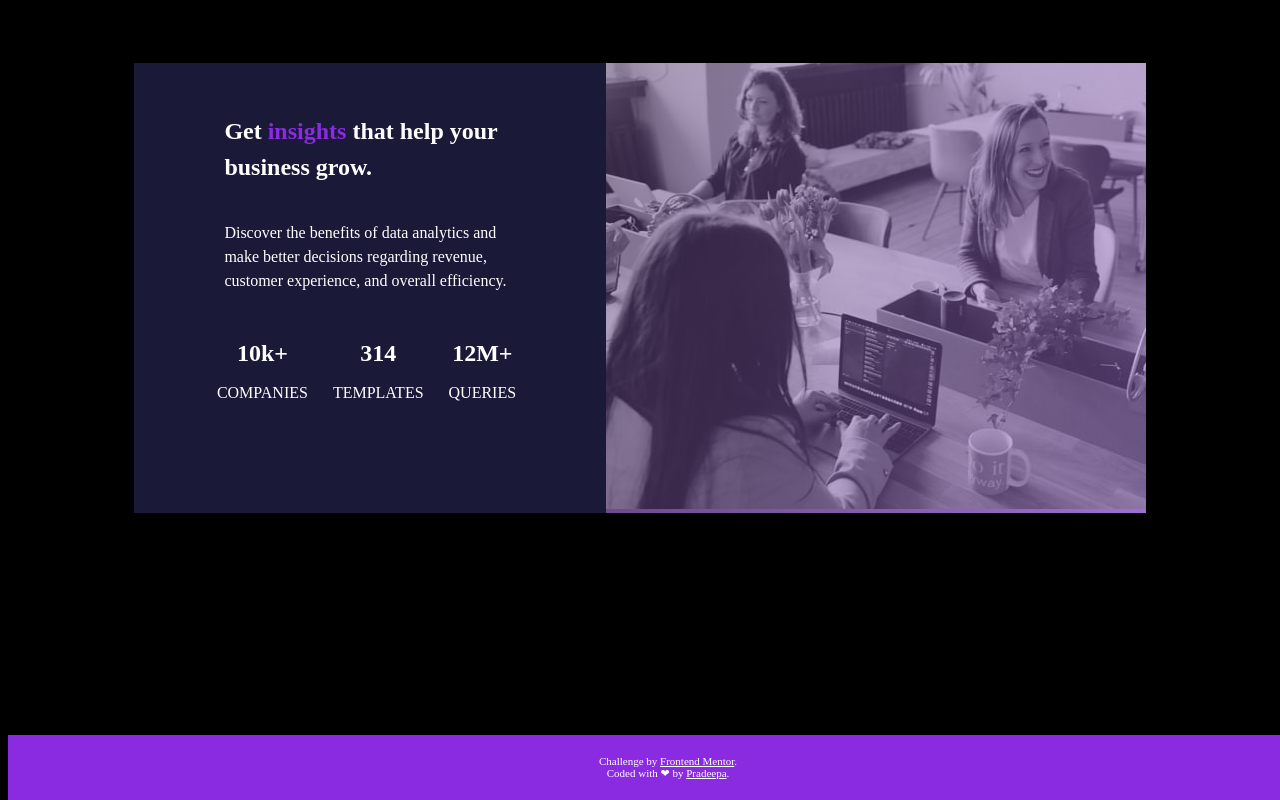
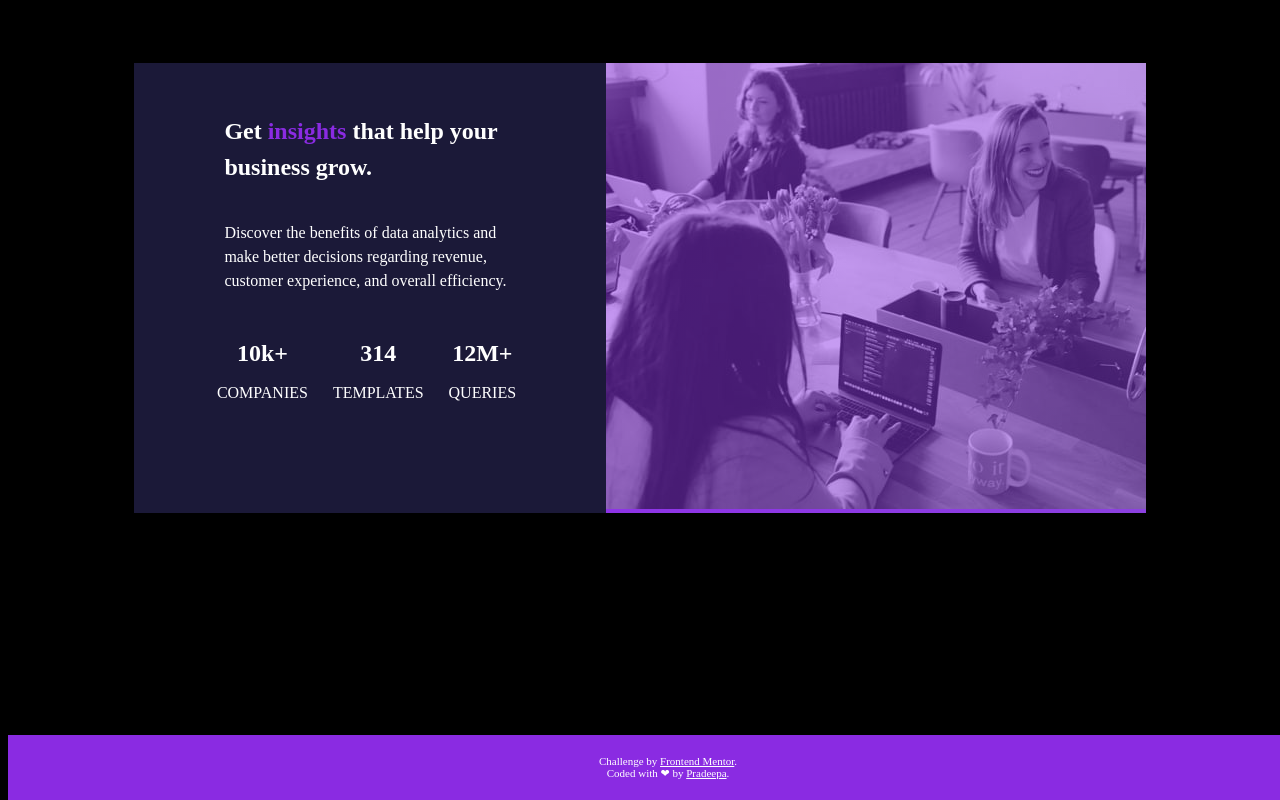
Before and after one commit to pradeepa45/stats-preview-card, a PHP site: page / in a window 1280 px wide. Run offline with PHP 8.4, Linux system fonts and the light colour scheme.

Commit message:
tint adjustion

```diff
--- a/index.html
+++ b/index.html
@@ -71,8 +71,8 @@
 
         .imgcontainer {
             background-image: linear-gradient(115deg,
-                    rgba(113, 76, 148, 0.8),
-                    rgba(179, 128, 236, 0.877))
+                    rgba(156, 51, 255, 0.918),
+                    rgba(159, 74, 255, 0.877))
         }
 
         .one-more {
--- a/index.php
+++ b/index.php
@@ -71,8 +71,8 @@
 
         .imgcontainer {
             background-image: linear-gradient(115deg,
-                    rgba(113, 76, 148, 0.8),
-                    rgba(179, 128, 236, 0.877))
+                    rgba(156, 51, 255, 0.918),
+                    rgba(159, 74, 255, 0.877))
         }
 
         .one-more {
```
